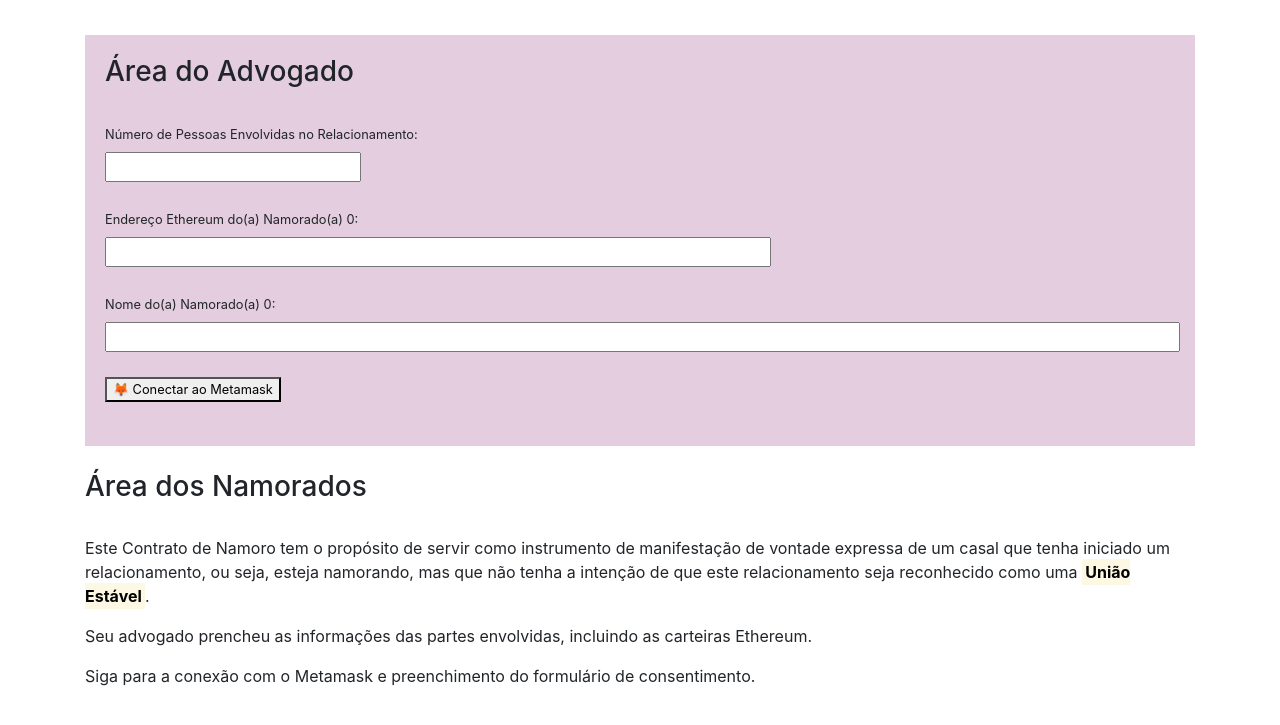
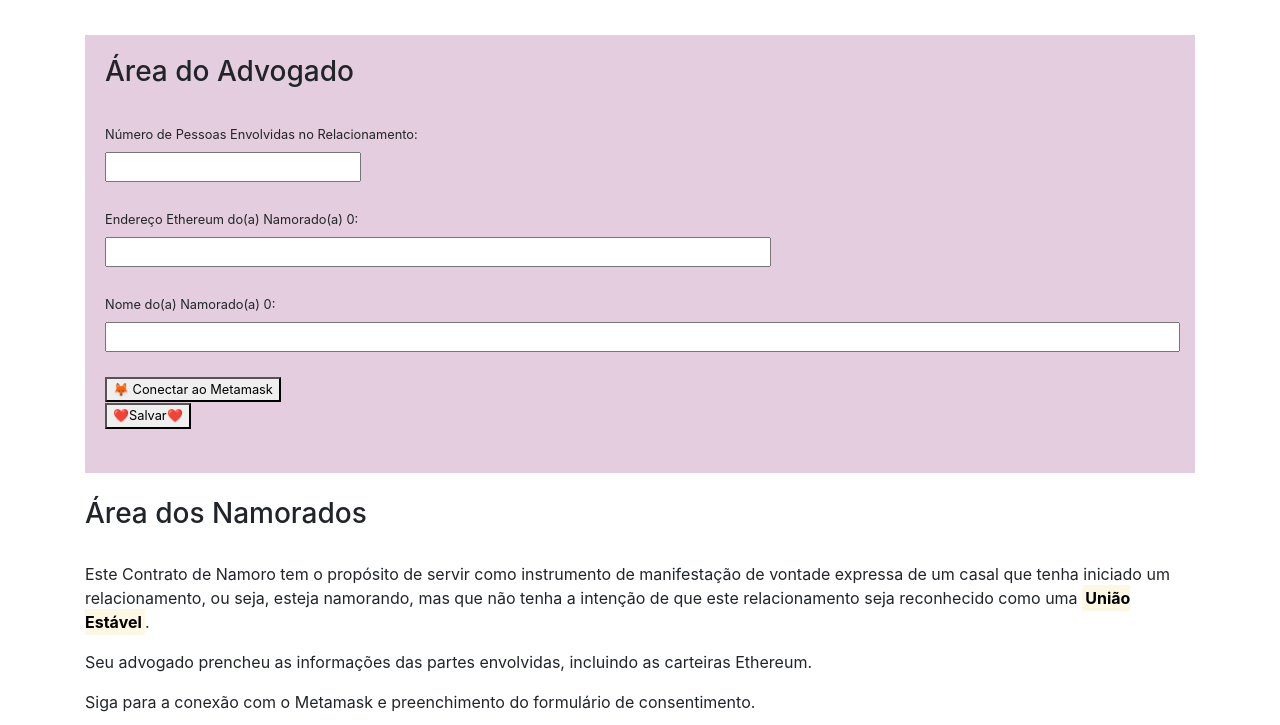
Before and after one commit to flatrevisan/contrato-de-namoro, a plain HTML site: page index.html in a window 1280 px wide. Shown: the part 70-795 px from the top of the page. Drawn offline with nearby package versions, Linux system fonts and the light colour scheme.

Commit message:
Add files via upload

```diff
--- a/blockchain.js
+++ b/blockchain.js
@@ -1,3 +1,37 @@
+function identifyLovers() {
+
+  if (typeof contratoComSignatario === "undefined") {
+    alert("Você não está conectado ao Ethereum. Verifique seu Metamask");
+    return;
+  }
+  contratoComSignatario
+  .identifyLovers($("#_loversInvolved").val(), $("#_party").val(), $("#_name").val())
+  .then((transacao) => {
+    $("#descricaoStatusTransacoes").html("Transação enviada. Aguarde pela mineração...");
+    $("#statusTransacoes").toggle();
+    transacao
+      .wait()
+      .then((resultado) => {
+        console.log("identifyLovers- o resultado foi ", resultado);
+        if (resultado.status === 1) {
+          $("#descricaoStatusTransacoes").html("Transação executada.");
+        } else {
+          $("#descricaoStatusTransacoes").html("Houve um erro na execução da transação no Ethereum.");
+        }
+      })
+      .catch((err) => {
+        console.error("commitment - a transação foi minerada e houve um erro. Veja abaixo");
+        console.error(err);
+        $("#descricaoStatusTransacoes").html("Algo saiu errado: " + err.message);
+      });
+  })
+  .catch((err) => {
+    console.error("commitment - tx só foi enviada");
+    console.error(err);
+    $("#descricaoStatusTransacoes").html("Algo saiu errado antes de enviar ao Ethereum: " + err.message);
+  });
+}
+
 function commitment() {
 
     if (typeof contratoComSignatario === "undefined") {
@@ -35,4 +69,4 @@ function commitment() {
       console.error(err);
       $("#descricaoStatusTransacoes").html("Algo saiu errado antes de enviar ao Ethereum: " + err.message);
     });
-}
+  }
--- a/index.html
+++ b/index.html
@@ -43,6 +43,8 @@
                 </div>
                 <div>
                     <button class="textoImportante" style="font-size:80%" onclick="conectaAoMetamask();"> 🦊 Conectar ao Metamask </button>
+                    <br>
+                    <button class="textoImportante" style="font-size:80%" onclick="identifyLovers();"> ❤️Salvar❤️ </button>
                     <br>
                     <br>
                 </div>
@@ -116,6 +118,11 @@
     <div>
         <button onclick="commitment()"> ❤️Confirmar o seu consentimento❤️ </button>
         <br>
+        <section id="statusTransacoes" style="display: none;">
+            <div>
+              <em id="descricaoStatusTransacoes">Status temporario</em>
+            </div>
+          </section>
         <br>
     </div>
     </div>
```
